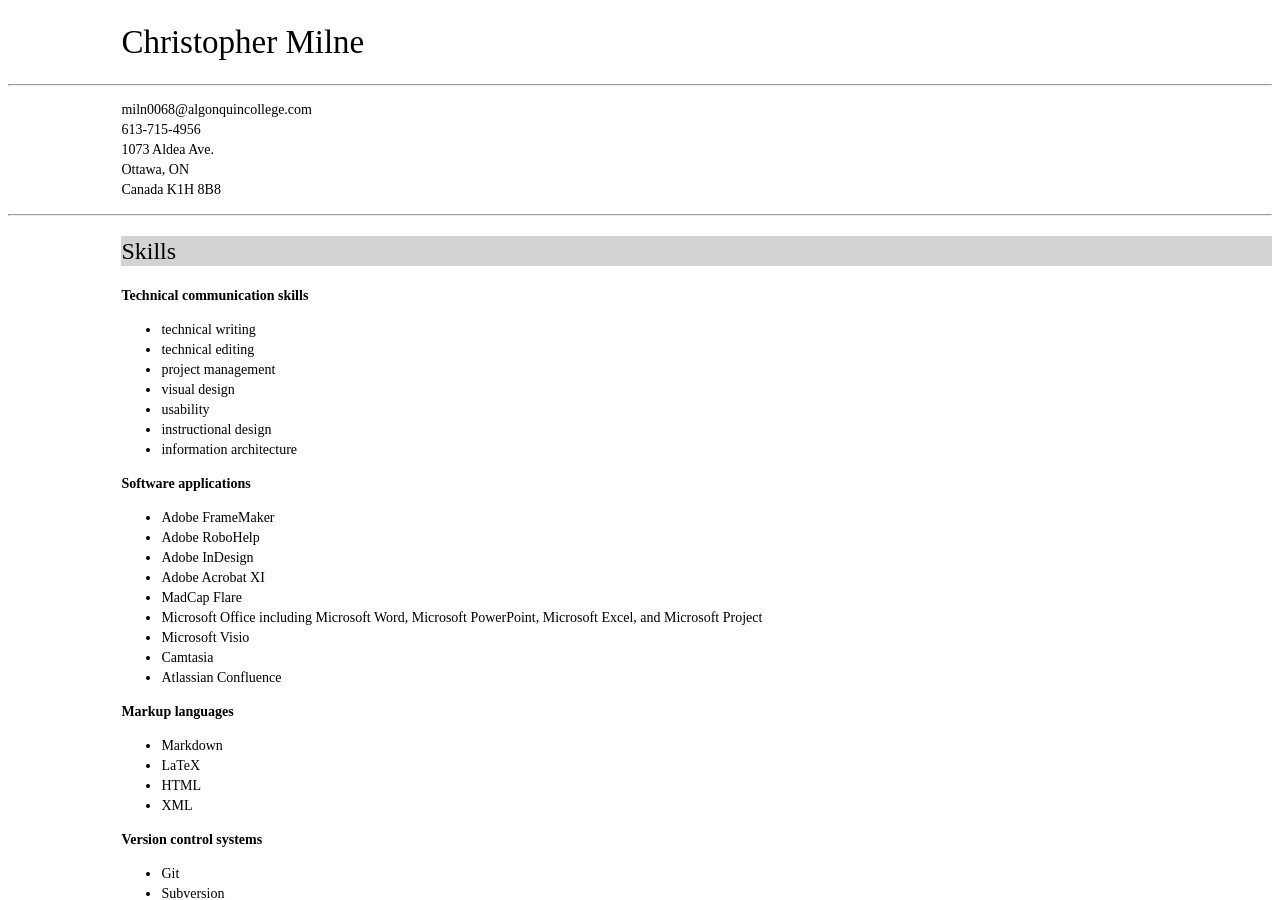
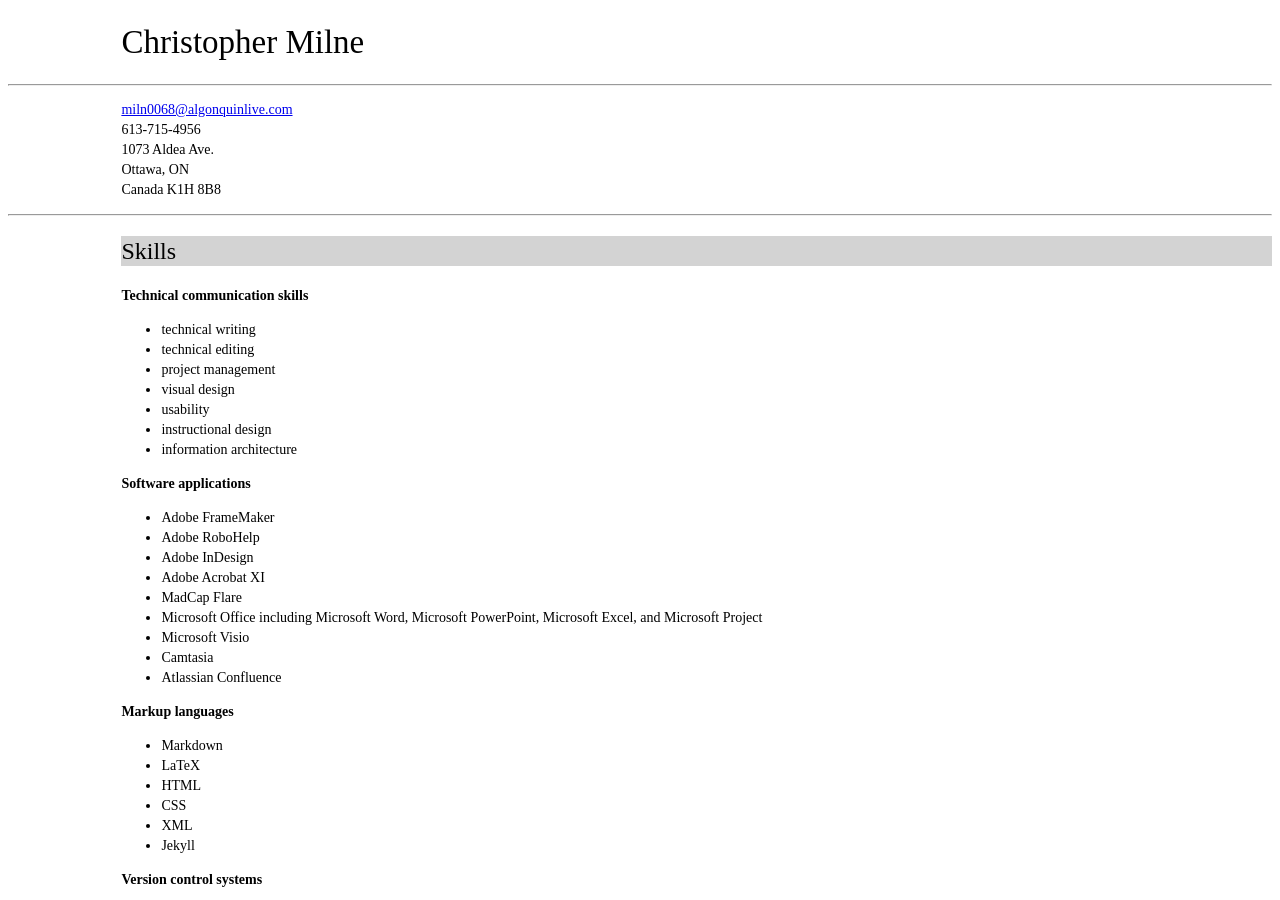
Before and after one commit to chris-milne/chris-milne.github.io, a Jekyll site: the page built from index.html, in a window 1280 px wide and 900 px high. Built offline with Jekyll 4.4.1, drawn with Linux system fonts in a browser that asks for light colours.

Commit message:
Update index.html

```diff
--- a/index.html
+++ b/index.html
@@ -6,7 +6,7 @@ title: Chris Milne - Technical Writer
 	<h1 id="christopher-milne">Christopher Milne</h1>
 <hr />
 
-<p>miln0068@algonquincollege.com<br />
+<p><a href="mailto:miln0068@algonquinlive.com">miln0068@algonquinlive.com</a><br />
 613-715-4956<br />
 1073 Aldea Ave.<br />
 Ottawa, ON<br />
@@ -49,7 +49,9 @@ K1H 8B8</p>
   <li>Markdown</li>
   <li>LaTeX</li>
   <li>HTML</li>
+  <li>CSS</li>
   <li>XML</li>
+  <li>Jekyll</li>
 </ul>
 
 <p><strong>Version control systems</strong></p>
```
